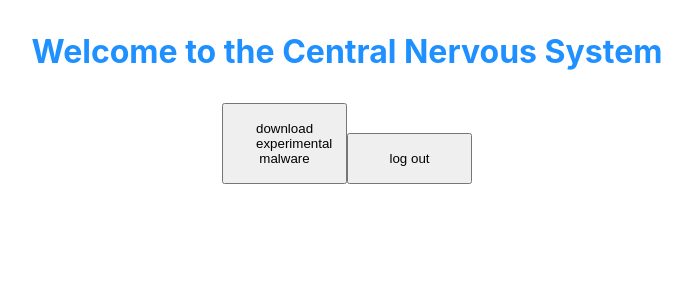
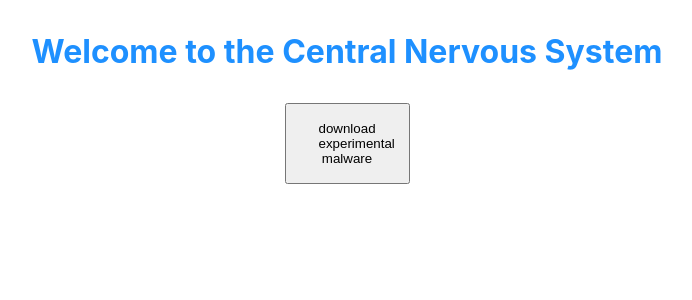
Before and after one commit to JS-Jr-Dev-Job-Board/cra-admin-app, a React (Create React App) app in the folder admin/: page / in a window 1280 px wide. Shown: the top 300 px of the page, without its empty margins (293-985 px from the left). Built offline with nearby package versions, Linux system fonts and the light colour scheme; no server answers.

Commit message:
issues reading .env file

```diff
--- a/admin/src/App.js
+++ b/admin/src/App.js
@@ -1,8 +1,13 @@
+import './App.css';
 import LoginBtn from './components/OaLogic/LoginBtn'
 import LogoutBtn from './components/OaLogic/LogoutBtn'
-import './App.css';
+import Profile from './components/Profile';
+import { useAuth0 } from '@auth0/auth0-react';
 
 function App() {
+  const { isLoading } = useAuth0()
+
+  if (isLoading) return <div>Loading ...</div>
   return (
     <div className="App">
       <h1>
@@ -10,6 +15,7 @@ function App() {
       </h1>
       <LoginBtn />
       <LogoutBtn />
+      <Profile />
     </div>
   );
 }
--- a/admin/src/components/OaLogic/LoginBtn.js
+++ b/admin/src/components/OaLogic/LoginBtn.js
@@ -2,12 +2,14 @@ import React from 'react'
 import { useAuth0 } from '@auth0/auth0-react'
 
 const LoginBtn = () => {
-    const { loginWithRedirect } = useAuth0()
+    const { loginWithRedirect, isAuthenticated } = useAuth0()
 
     return (
-        <button onClick={() => loginWithRedirect()}>
-            download experimental malware
-        </button>
+        !isAuthenticated && (
+            <button onClick={() => loginWithRedirect()}>
+                download experimental malware
+            </button>
+        )
     )
 }
 
--- a/admin/src/components/OaLogic/LogoutBtn.js
+++ b/admin/src/components/OaLogic/LogoutBtn.js
@@ -2,12 +2,13 @@ import React from 'react'
 import { useAuth0 } from '@auth0/auth0-react'
 
 const LogoutBtn = () => {
-    const { logout } = useAuth0()
+    const { logout, isAuthenticated } = useAuth0()
 
     return (
-        <button onClick={() => logout()}>
-            log out
-        </button>
+        isAuthenticated &&
+            <button onClick={() => logout()}>
+                log out
+            </button>
     )
 }
 
--- a/admin/src/index.js
+++ b/admin/src/index.js
@@ -3,10 +3,14 @@ import ReactDOM from 'react-dom';
 import './index.css';
 import App from './App';
 import reportWebVitals from './reportWebVitals';
-import { Auth0Provider } from '@auth0/auth0-react'
+import { Auth0Provider } from '@auth0/auth0-react';
+
+// require('dotenv').config()
 
 const domain = process.env.REACT_APP_AUTH0_DOMAIN
+console.log("index domain", domain)
 const clientId = process.env.REACT_APP_AUTH0_CLIENT_ID
+console.log("index clientId", clientId)
 
 ReactDOM.render(
   <Auth0Provider
@@ -14,9 +18,7 @@ ReactDOM.render(
     clientId={clientId}
     redirectUri={window.location.origin}
   >
-    <React.StrictMode>
-      <App />
-    </React.StrictMode>
+    <App />
   </Auth0Provider>,
   document.getElementById('root')
 );
```
